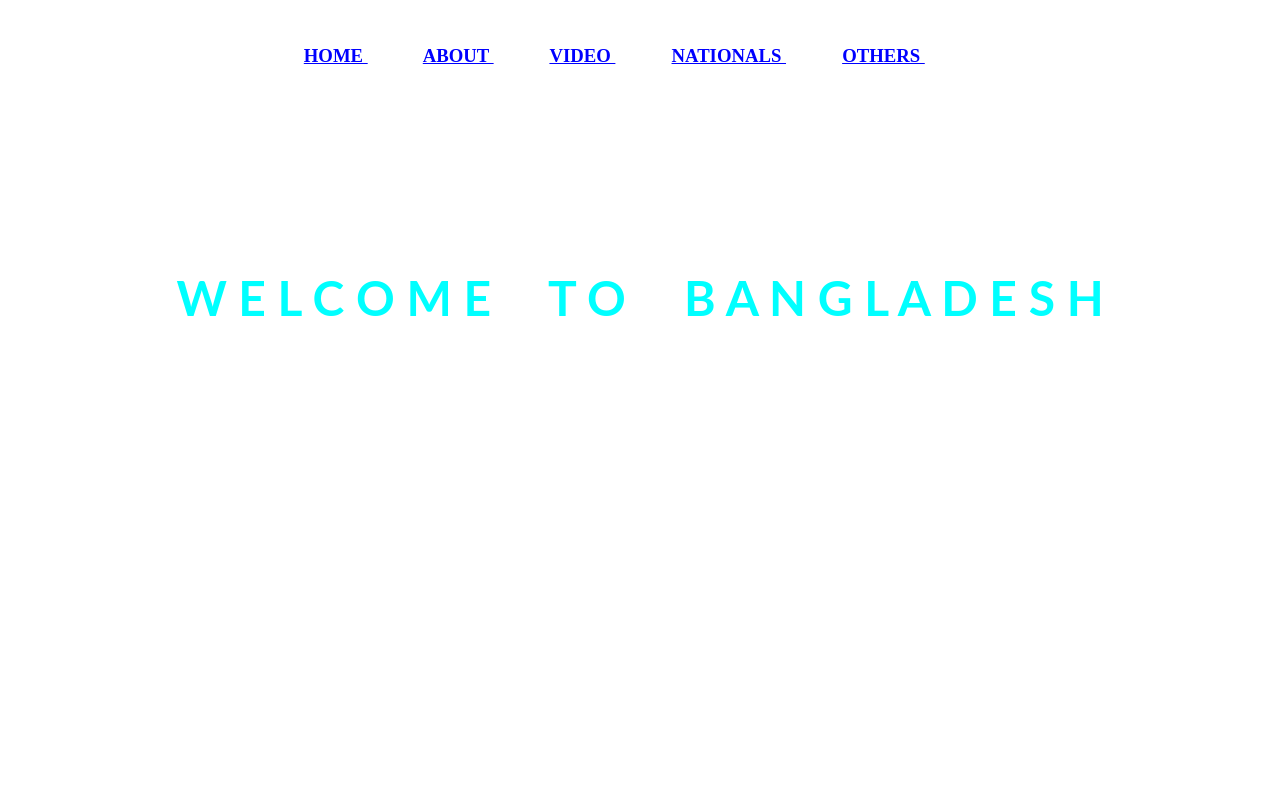
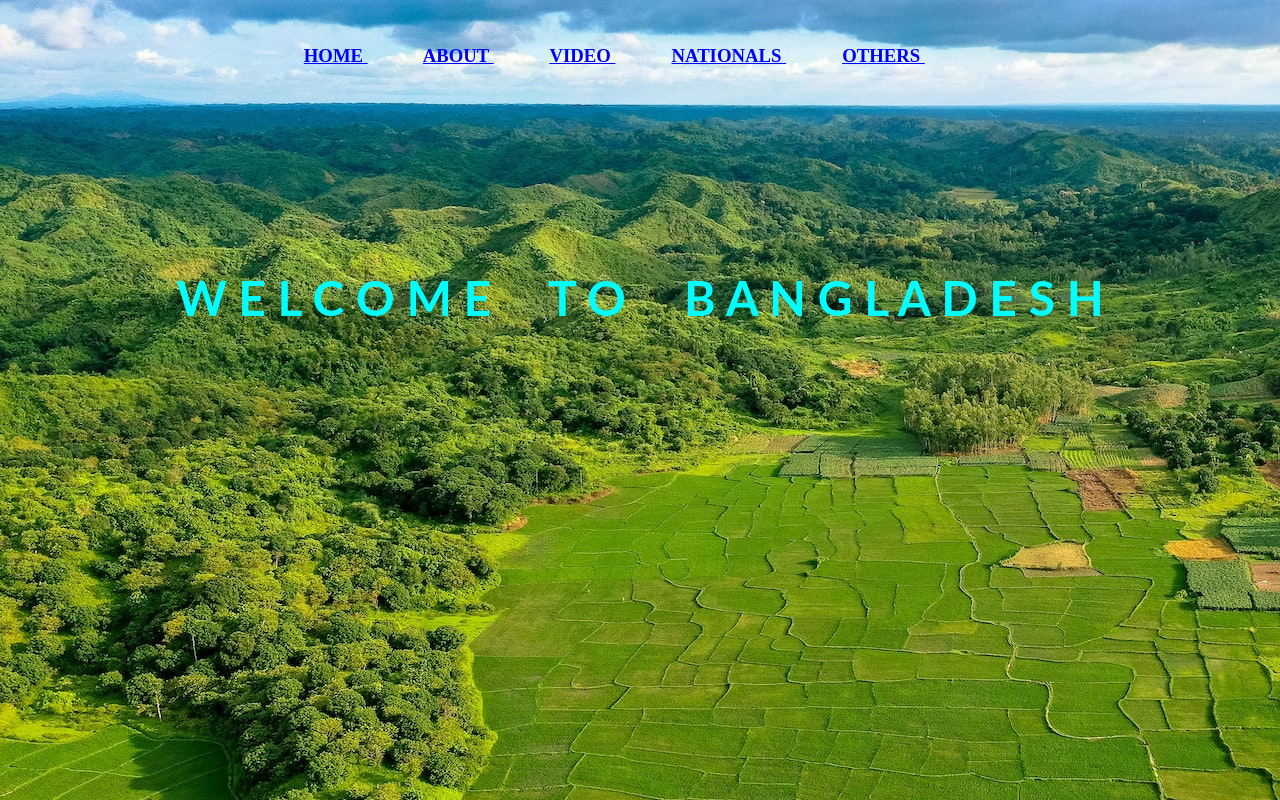
Before and after one commit to gmrakib-2001/web-bangladesh, a plain HTML site: page index.html in a window 1280 px wide. Drawn offline with Linux system fonts and the light colour scheme.

Commit message:
img prob solve

```diff
--- a/index.html
+++ b/index.html
@@ -6,7 +6,7 @@
     <meta name="viewport" content="width=device-width, initial-scale=1.0">
     <title>Document</title>
 </head>
-<body background="bd 2.jifi" link="#0000ff" alink="#ff0000	" vlink="#006400">
+<body background="bd 2.JFIF" link="#0000ff" alink="#ff0000	" vlink="#006400">
     <br/>
     <h3 align="center">
 
```
